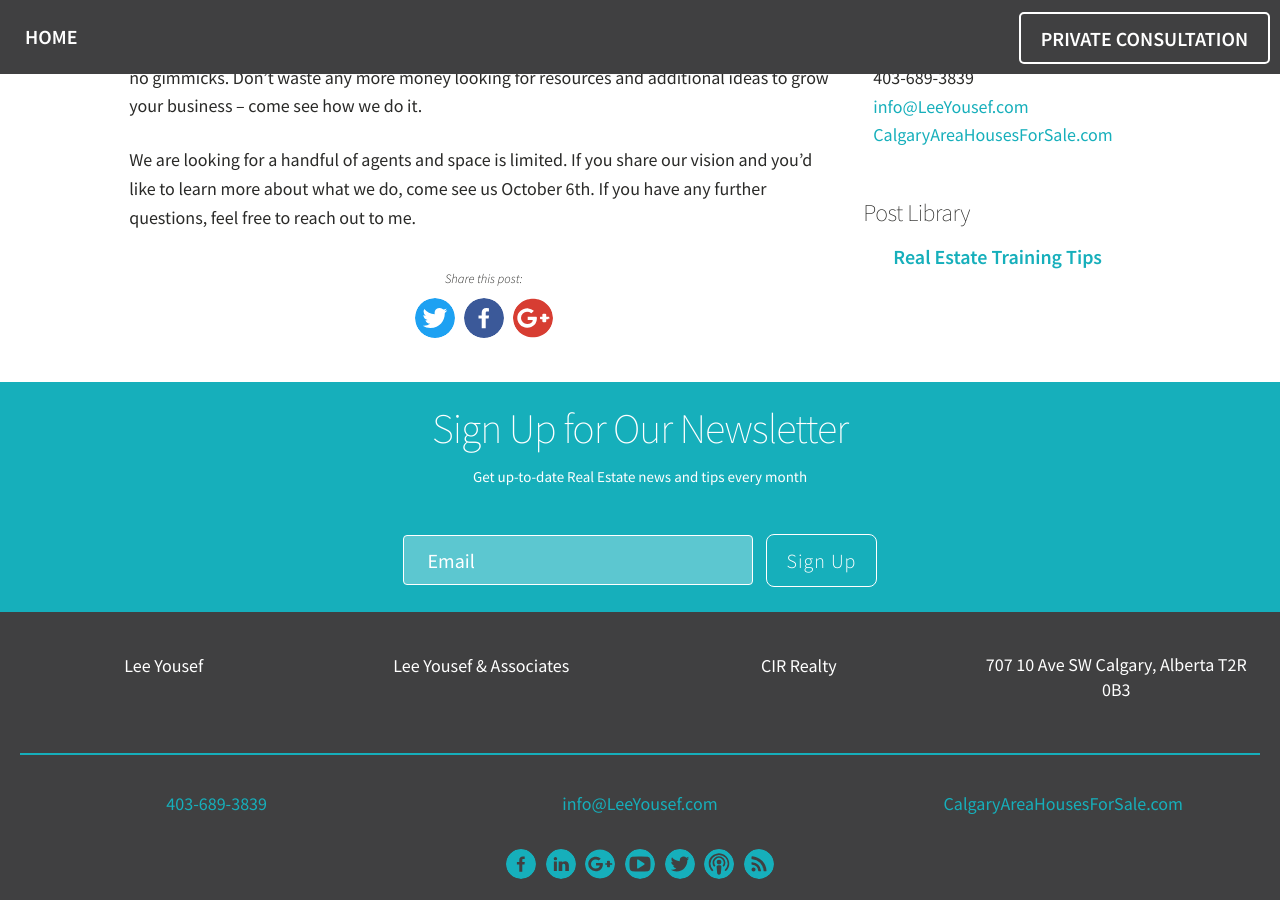
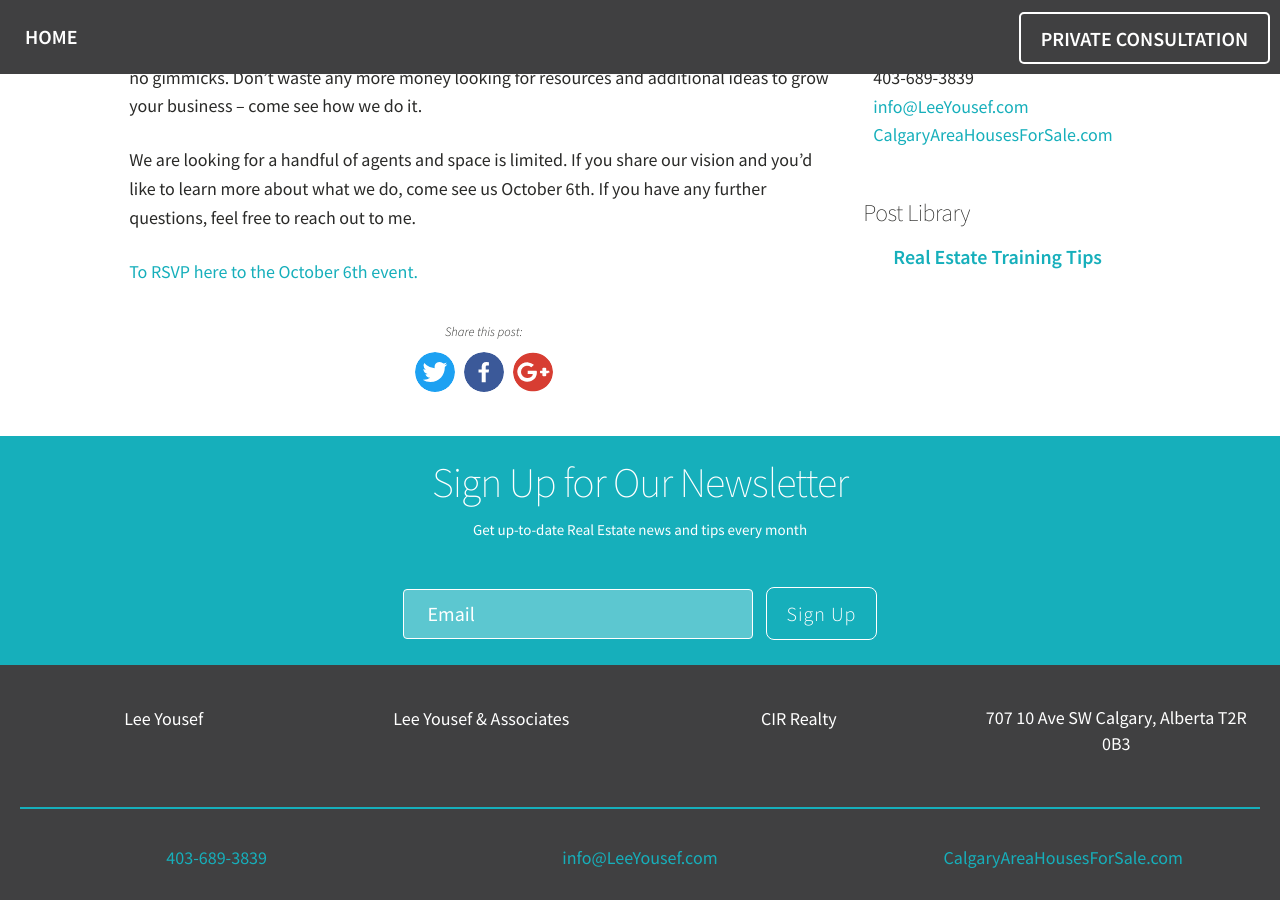
Before and after one commit to Vyral/lee-yousef-recruiting-blog, a Jekyll site: the page built from _posts/2016-09-22-come-learn-what-sets-us-apart.md, in a window 1280 px wide and 900 px high, scrolled down 1667 px. Built offline with Jekyll 4.4.1, drawn with Linux system fonts in a browser that asks for light colours; nearby versions of some CDN libraries.

Commit message:
Updated '/_posts/2016-09-22-come-learn-what-sets-us-apart.md' via CloudCannon

```diff
--- a/_posts/2016-09-22-come-learn-what-sets-us-apart.md
+++ b/_posts/2016-09-22-come-learn-what-sets-us-apart.md
@@ -31,3 +31,5 @@ Like most new agents, when I started in real estate, I was trying anything and e
 If you've ever considered working in a positive, supportive, and financially stable work environment, you need to come to our information session on October 6th. We’ll talk about the details of what our team offers and what it takes to be successful in real estate today. No catch, no gimmicks. Don't waste any more money looking for resources and additional ideas to grow your business – come see how we do it.
 
 We are looking for a handful of agents and space is limited. If you share our vision and you'd like to learn more about what we do, come see us October 6th. If you have any further questions, feel free to reach out to me.
+
+[To RSVP here to the October 6th event.](http://leeyousefrecruitme.wixsite.com/joinourteam/join-our-team)
```
